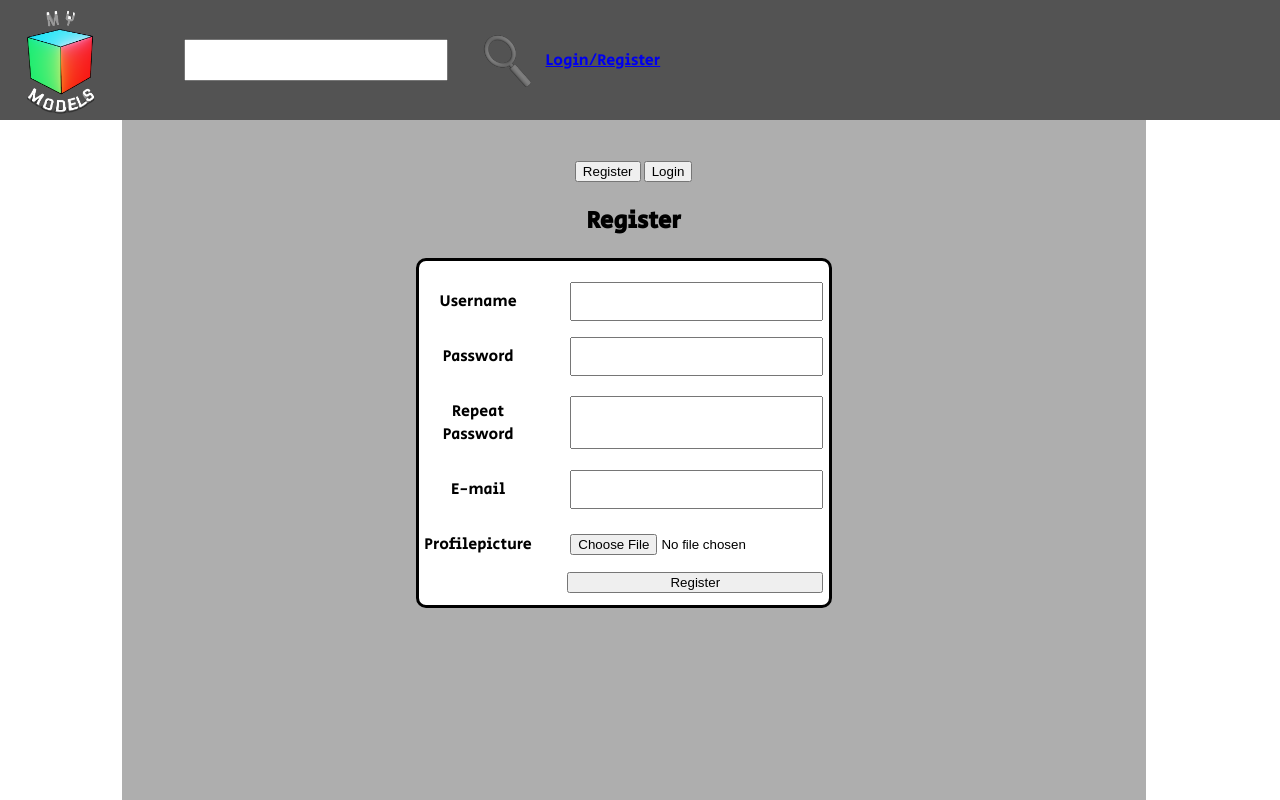
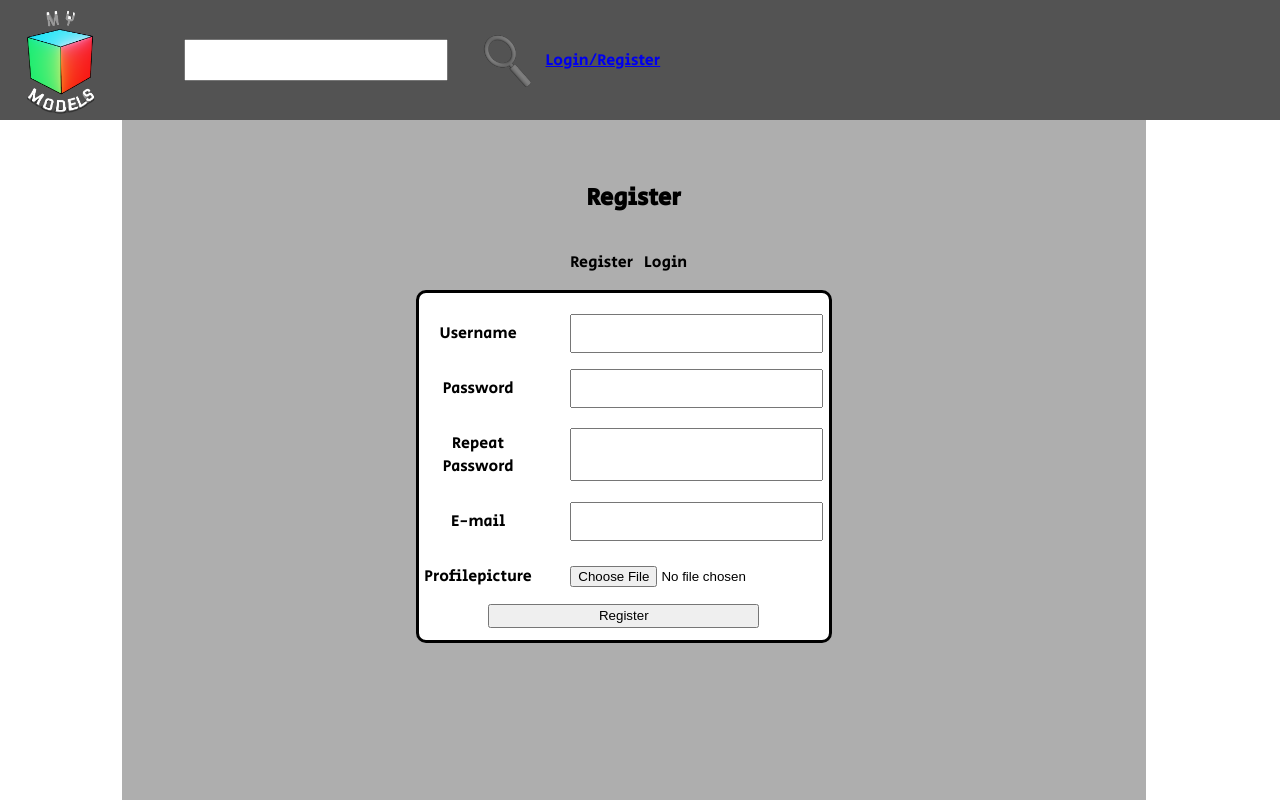
Before and after one commit to ValWeinhaeupl/my-models, a PHP site: page /login.php in a window 1280 px wide. Run offline with PHP 8.4, Linux system fonts and the light colour scheme.

```diff
--- a/login.php
+++ b/login.php
@@ -16,16 +16,19 @@
             document.getElementById("loginbox").innerHTML = '<p>Username/password</p><input type="text" id="username"><p>Password</p><input type="password" id="password"><p>Repeat Password</p><input type="password" id="password2"><p>E-mail</p><input type="text" id="email"><p>Profilepicture</p><input type="file" name="profilbild" id="profilbild"><button onclick="register()" id="register">Register</button>';
         }
         function switchlogin(){
-            document.getElementById("loginbox").innerHTML = '<p>Username</p><input type="text" id="username"><p>Password</p><input type="password" id="password"><button onclick="login()">Login</button>';
+            document.getElementById("loginbox").innerHTML = '<p>Username</p><input type="text" id="username"><p>Password</p><input type="password" id="password"><button onclick="login()" id="register">Login</button>';
         }
     </script>
 <?php
         include "public/php_bausteine/header.php";
     ?>
     <div id="logincontainer">
-        <button onclick="switchregister()">Register</button>
-        <button onclick="switchlogin()">Login</button>
+
     <h2>Register</h2>
+    <div id="switchbuttons">
+    <p onclick="switchregister()" class="switchlogin">Register</p>
+        <p onclick="switchlogin()" class="switchlogin">Login</p>
+    </div>
 
         <div id="loginbox">
         <p>Username</p><input type="text" id="username">
--- a/register.js
+++ b/register.js
@@ -1,16 +1,13 @@
-let username = document.getElementById('username');
-let password = document.getElementById('password').value;
-let password2 = document.getElementById('password2').value;
+let username = document.getElementById("username");
+let password = document.getElementById("password").value;
+let password2 = document.getElementById("password2").value;
 
-
-
-
-function register(){
-    username = document.getElementById('username').value;
-    password = document.getElementById('password').value;
-    password2 = document.getElementById('password2').value;
-    email = document.getElementById('email').value;
-    profilepicture = document.getElementById('profilbild').files[0];
+function register() {
+  username = document.getElementById("username").value;
+  password = document.getElementById("password").value;
+  password2 = document.getElementById("password2").value;
+  email = document.getElementById("email").value;
+  profilepicture = document.getElementById("profilbild").files[0];
 
   let formData = new FormData();
   formData.append("username", username);
@@ -33,73 +30,71 @@ function register(){
   // }else{
   //     console.log("password fail");
   // }
-if(username.length > 3 && password == password2){
+  if (username.length > 3 && password == password2) {
     fetch("server.php", {
       method: "post",
       body: formData,
     })
       .then((response) => {
         //setTimeout(() => {
-            if(response.json()){
-                let data = response;
+
+        return response.json();
+      })
+      .then((data) => {
         console.log(data);
         if(data){
+            console.log(data);
+                if(data){
+                    console.log("yallah");
                     localStorage.setItem("login", username);
                     location.href="index.php";
                 }else{
+                    console.log("error");
                 document.getElementsByTagName("form") += "<p>Benutzer existiert bereits!</p>";
                 }
-       location.href = "index.php";
         }else{
             console.log("nein");
         }
-
-        //}, 3000)
-
-
       })
       .catch((error) => {
         check = false;
         console.error(error);
       });
-}else{
+  } else {
     console.log("bruh");
   }
 }
 
-
-
-
-function login(){
+function login() {
   let email_username = document.getElementById("username").value;
   //direkt gehasht, um passwort nicht an server zu schicken
   let password = md5(document.getElementById("password").value);
   let logindata = {
-        "email_username": email_username,
-        "password": password
-    }
-    fetch("server.php?login="+ JSON.stringify(logindata))
+    email_username: email_username,
+    password: password,
+  };
+  fetch("server.php?login=" + JSON.stringify(logindata))
     .then((response) => {
       return response.json();
     })
     .then((data) => {
-            if(data == true){
+      if (data == true) {
         //nicht fertig
         localStorage.setItem("login", email_username);
-                location.href="index.php";
-            }else if(data != false){
+        location.href = "index.php";
+      } else if (data != false) {
         localStorage.setItem("login", data);
-                location.href="index.php";
-            }else if(data == false){
+        location.href = "index.php";
+      } else if (data == false) {
         console.log(data);
       }
     })
     .catch((error) => {
       console.error(error);
-        })
+    });
 }
 
-function logout(){
+function logout() {
   localStorage.setItem("login", null);
   location.reload();
 }
--- a/style.css
+++ b/style.css
@@ -120,9 +120,29 @@ p {
 }
 
 #register {
-  margin-left: auto;
-  width: 20vw;
+  margin-left: 5vw;
+  margin-right: 5vw;
+  height: 3vh;
   grid-column: 1/3;
+}
+
+.switchlogin {
+  /* width as wide as text */
+  width: 10vw;
+}
+
+.switchlogin:hover {
+  cursor: pointer;
+  text-decoration: underline;
+}
+
+#switchbuttons {
+  display: flex;
+  justify-content: space-around;
+  width: 10vw;
+  margin-left: 30vw;
+  align-items: center;
+  margin-top: 1vh;
 }
 
 .post {
```
Also changed, not shown: server.php (+17 -3 lines). Lines whose indentation alone changed are shown as unchanged.
